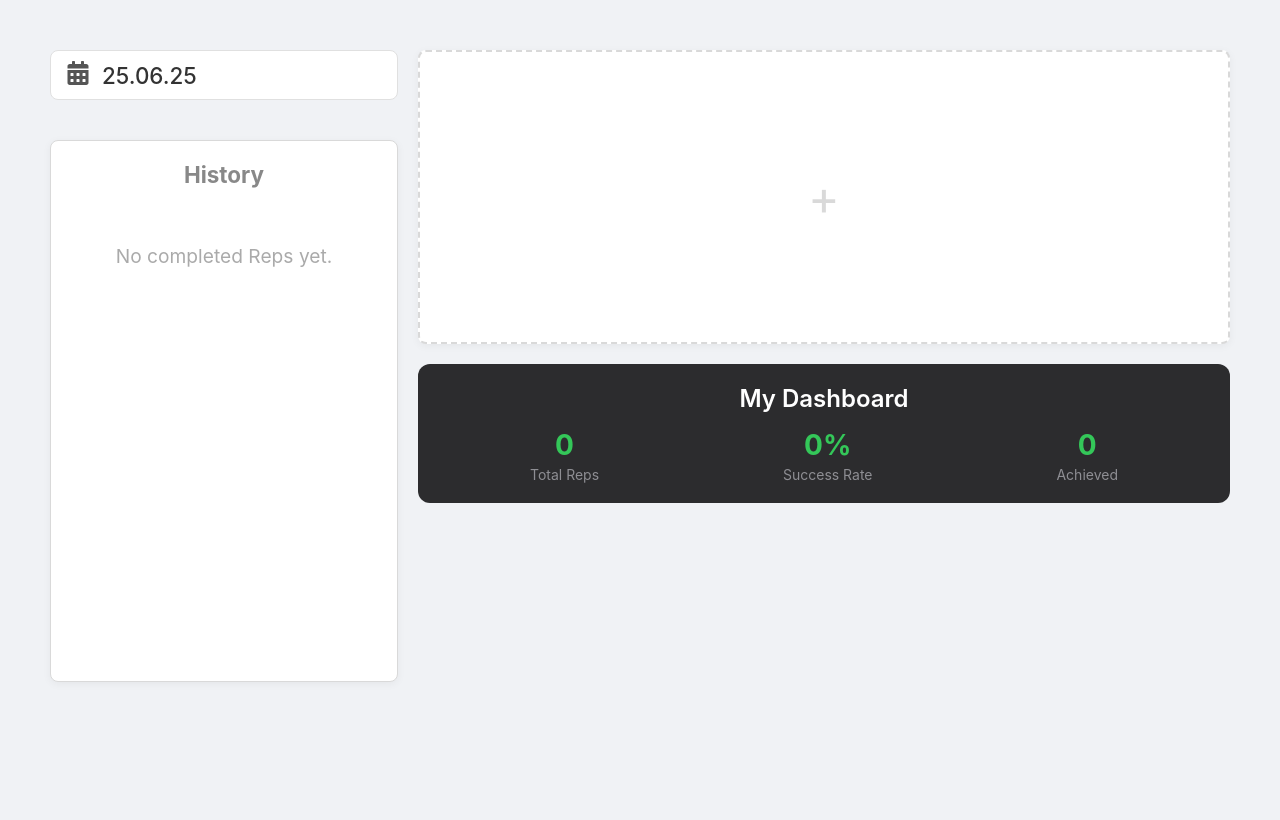
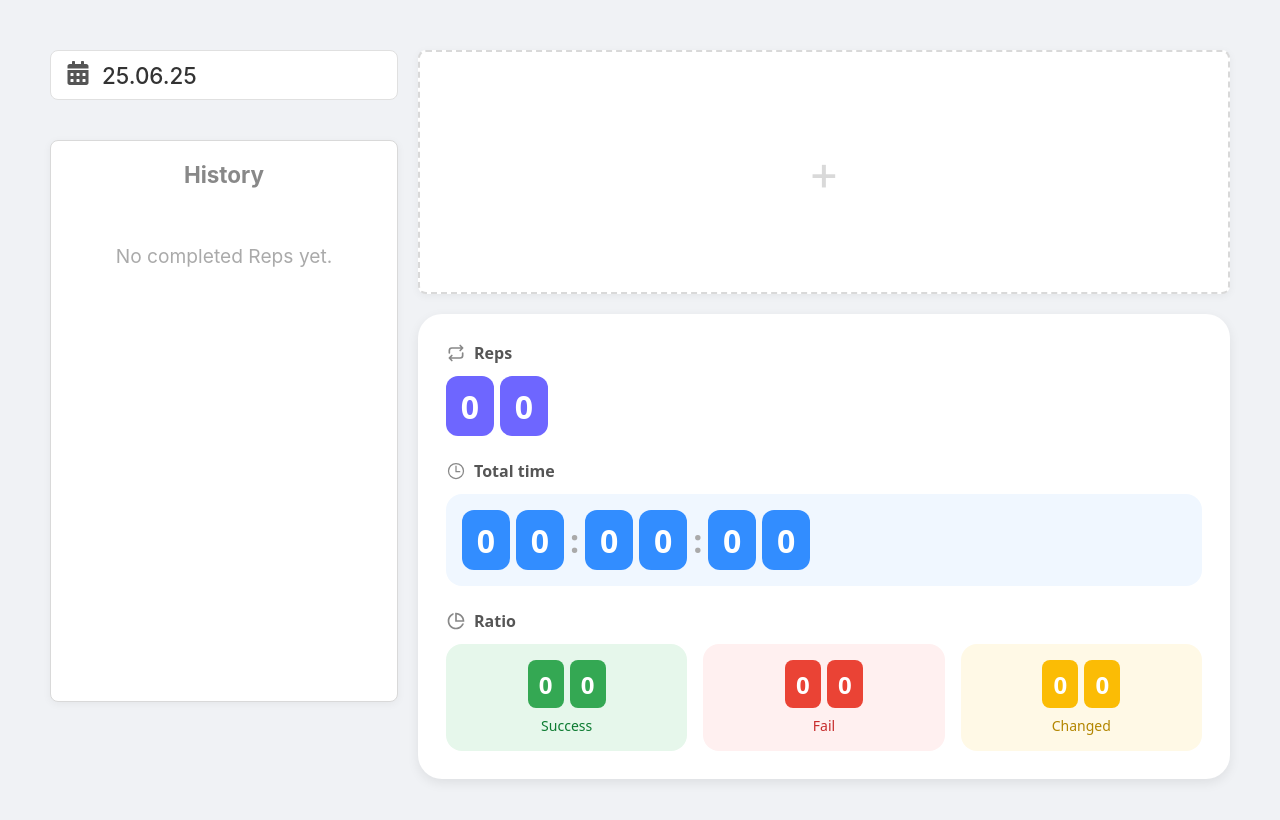
Before and after one commit to WannaKnowWhatIDontKnow/Rep-web, a React (Create React App) app: page / in a window 1280 px wide. Shown: the top 820 px of the page. Built offline with nearby package versions, Linux system fonts and the light colour scheme.

Commit message:
UI change: dashboard

```diff
--- a/public/index.html
+++ b/public/index.html
@@ -10,6 +10,7 @@
       content="Web site created using create-react-app"
     />
     <title>Rep App</title>
+
   </head>
   <body>
     <noscript>You need to enable JavaScript to run this app.</noscript>
--- a/src/App.css
+++ b/src/App.css
@@ -57,6 +57,6 @@ body {
 
 /* 각 영역의 높이를 다르게 설정합니다. */
 .calendar-placeholder { height: 100px; }
-.list-area { height: 500px; }
-.current-rep-area { height: 150px; }
-.dashboard-placeholder { height: 330px; }
+.list-area { height: 800px; }
+.current-rep-area { height: 100px; }
+.dashboard-placeholder { height: 500px; }
--- a/src/App.js
+++ b/src/App.js
@@ -193,7 +193,7 @@ function App() {
             onEdit={handleOpenEditModal}
           />
           {/* Dashboard area (placeholder for now) */}
-          <Dashboard reps={repList} />
+          <Dashboard reps={filteredReps} />
         </div>
       </div>
 
--- a/src/components/CurrentRep.css
+++ b/src/components/CurrentRep.css
@@ -4,7 +4,7 @@
   border-radius: 8px;
   padding: 20px;
   box-shadow: 0 2px 8px rgba(0, 0, 0, 0.05);
-  height: 250px;
+  height: 200px;
   color: #333;
   display: flex;
   align-items: center;
--- a/src/components/Dashboard.css
+++ b/src/components/Dashboard.css
@@ -1,39 +1,129 @@
-.dashboard {
-  background-color: #2c2c2e;
-  padding: 20px;
-  border-radius: 12px;
-  margin-bottom: 20px;
-  color: #f2f2f7;
+/* 최종 대시보드 컨테이너 */
+.dashboard-final {
+  background-color: white;
+  border-radius: 24px;
+  padding: 28px;
+  box-shadow: 0 4px 12px rgba(0, 0, 0, 0.08);
+  display: flex;
+  flex-direction: column;
+  gap: 24px;
+  font-family: system-ui, -apple-system, BlinkMacSystemFont, 'Segoe UI', Roboto, Oxygen, Ubuntu, Cantarell, 'Open Sans', 'Helvetica Neue', sans-serif;
 }
 
-.dashboard-title {
-  margin: 0 0 15px 0;
-  font-size: 24px;
-  font-weight: 600;
-  text-align: center;
-  color: #ffffff;
+/* 각 섹션 (Reps, Time, Ratio) */
+.dash-section {
+  display: flex;
+  flex-direction: column;
+  gap: 12px;
 }
 
-.stats-container {
+.dash-section-header {
   display: flex;
-  justify-content: space-around;
   align-items: center;
+  gap: 8px;
 }
 
-.stat-item {
+.dash-section-header h2 {
+  margin: 0;
+  font-size: 16px;
+  font-weight: 600;
+  color: #555;
+}
+
+.header-icon {
+  font-size: 20px;
+  color: #888;
+}
+
+/* 디지털 숫자판 공통 스타일 */
+.digital-display-container .digit-box {
+  color: white;
+  width: 48px;
+  height: 60px;
+  display: inline-flex;
+  align-items: center;
+  justify-content: center;
+  border-radius: 12px;
+  font-size: 32px;
+  font-weight: bold;
+}
+
+.digital-display-container {
+    display: flex;
+    gap: 6px;
+}
+
+.digital-display-container .colon {
+  background-color: transparent !important;
+  color: #aaa;
+  width: auto;
+}
+
+/* Reps 섹션 스타일 */
+.reps-display .digit-box {
+  background-color: #6E66FF; /* 보라색 */
+}
+
+/* Total Time 섹션 스타일 */
+.time-display-wrapper {
+  background-color: #F0F7FF;
+  border-radius: 16px;
+  padding: 16px;
+}
+
+.time-display .digit-box {
+  background-color: #328DFF;
+}
+
+/* Ratio 섹션 스타일 */
+.ratio-wrapper {
+  display: grid;
+  grid-template-columns: repeat(3, 1fr);
+  gap: 16px;
+}
+
+.ratio-card {
+  border-radius: 16px;
+  padding: 16px;
   display: flex;
   flex-direction: column;
   align-items: center;
+  gap: 8px;
 }
 
-.stat-value {
-  font-size: 28px;
-  font-weight: 700;
-  color: #34c759; /* 성공을 의미하는 밝은 녹색 */
+.ratio-card span {
+  font-size: 14px;
+  font-weight: 500;
 }
 
-.stat-label {
-  font-size: 14px;
-  color: #8e8e93; /* 조금 더 연한 회색 */
-  margin-top: 4px;
+.ratio-card .digital-display-container .digit-box {
+  width: 36px;
+  height: 48px;
+  font-size: 24px;
+  border-radius: 8px;
 }
+
+/* Ratio 각 항목별 색상 */
+.ratio-card.success {
+  background-color: #E6F7EB;
+  color: #0D7B31;
+}
+.ratio-card.success .digit-box {
+  background-color: #34A853;
+}
+
+.ratio-card.fail {
+  background-color: #FFF0F0;
+  color: #C72C2C;
+}
+.ratio-card.fail .digit-box {
+  background-color: #EA4335;
+}
+
+.ratio-card.changed {
+  background-color: #FFF9E6;
+  color: #B38600;
+}
+.ratio-card.changed .digit-box {
+  background-color: #FBBC05;
+}
--- a/src/components/Dashboard.js
+++ b/src/components/Dashboard.js
@@ -1,32 +1,79 @@
 import React from 'react';
 import './Dashboard.css';
+import { TbRepeat } from 'react-icons/tb';
+import { IoTimeOutline } from 'react-icons/io5';
+import { RiPieChartLine } from 'react-icons/ri';
+
+// 각 문자를 개별 박스에 렌더링하는 컴포넌트입니다.
+const DigitalDisplay = ({ value, className }) => {
+  const characters = String(value).split('');
+  return (
+    <div className={`digital-display-container ${className || ''}`}>
+      {characters.map((char, index) => (
+        <span key={index} className={`digit-box ${char === ':' ? 'colon' : ''}`}>
+          {char}
+        </span>
+      ))}
+    </div>
+  );
+};
+
+// 초를 HH:MM:SS 형식으로 변환하는 함수입니다.
+const formatTime = (totalSeconds) => {
+    const hours = Math.floor(totalSeconds / 3600);
+    const minutes = Math.floor((totalSeconds % 3600) / 60);
+    const seconds = totalSeconds % 60;
+    return `${String(hours).padStart(2, '0')}:${String(minutes).padStart(2, '0')}:${String(seconds).padStart(2, '0')}`;
+};
 
 function Dashboard({ reps }) {
-  // 운동 기록(reps) 데이터를 바탕으로 통계를 계산하는 부분입니다.
   const totalReps = reps.length;
   const achievedReps = reps.filter(rep => rep.status === 'Achieved').length;
   const failedReps = reps.filter(rep => rep.status === 'Failed').length;
+  const changedCount = 0; // 'changed'는 0으로 고정합니다.
+  const totalTime = reps.reduce((sum, rep) => sum + rep.initialSeconds, 0);
 
-  // 0으로 나누는 실수를 방지하기 위한 코드입니다.
-  const totalCompleted = achievedReps + failedReps;
-  const successRate = totalCompleted > 0 ? Math.round((achievedReps / totalCompleted) * 100) : 0;
+  return (
+    <div className="dashboard-final">
+      {/* Reps 섹션 */}
+      <div className="dash-section">
+        <div className="dash-section-header">
+          <TbRepeat className="header-icon reps-icon" />
+          <h2>Reps</h2>
+        </div>
+        <DigitalDisplay value={String(totalReps).padStart(2, '0')} className="reps-display" />
+      </div>
 
-  // 계산된 통계를 화면에 보여주는 부분입니다.
-  return (
-    <div className="dashboard">
-      <h2 className="dashboard-title">My Dashboard</h2>
-      <div className="stats-container">
-        <div className="stat-item">
-          <span className="stat-value">{totalReps}</span>
-          <span className="stat-label">Total Reps</span>
+      {/* Total time 섹션 */}
+      <div className="dash-section">
+        <div className="dash-section-header">
+          <IoTimeOutline className="header-icon time-icon" />
+          <h2>Total time</h2>
         </div>
-        <div className="stat-item">
-          <span className="stat-value">{successRate}%</span>
-          <span className="stat-label">Success Rate</span>
+        <div className="time-display-wrapper">
+            <DigitalDisplay value={formatTime(totalTime)} className="time-display" />
         </div>
-        <div className="stat-item">
-          <span className="stat-value">{achievedReps}</span>
-          <span className="stat-label">Achieved</span>
+      </div>
+
+      {/* Ratio 섹션 */}
+      <div className="dash-section">
+        <div className="dash-section-header">
+          <RiPieChartLine className="header-icon ratio-icon" />
+          <h2>Ratio</h2>
+        </div>
+        <div className="ratio-wrapper">
+          <div className="ratio-card success">
+            <DigitalDisplay value={String(achievedReps).padStart(2, '0')} />
+            <span>Success</span>
+          </div>
+          <div className="ratio-card fail">
+            <DigitalDisplay value={String(failedReps).padStart(2, '0')} />
+            <span>Fail</span>
+          </div>
+          <div className="ratio-card changed">
+            <DigitalDisplay value={String(changedCount).padStart(2, '0')} />
+            <span>Changed</span>
+          </div>
         </div>
       </div>
     </div>
--- a/src/components/RepList.css
+++ b/src/components/RepList.css
@@ -4,7 +4,7 @@
   border-radius: 8px;
   padding: 20px;
   box-shadow: 0 2px 8px rgba(0, 0, 0, 0.05);
-  height: 500px;
+  height: 520px;
   color: #333;
   display: flex; /* Flexbox 레이아웃 사용 */
   flex-direction: column; /* 자식 요소들을 세로로 배치 */
```
